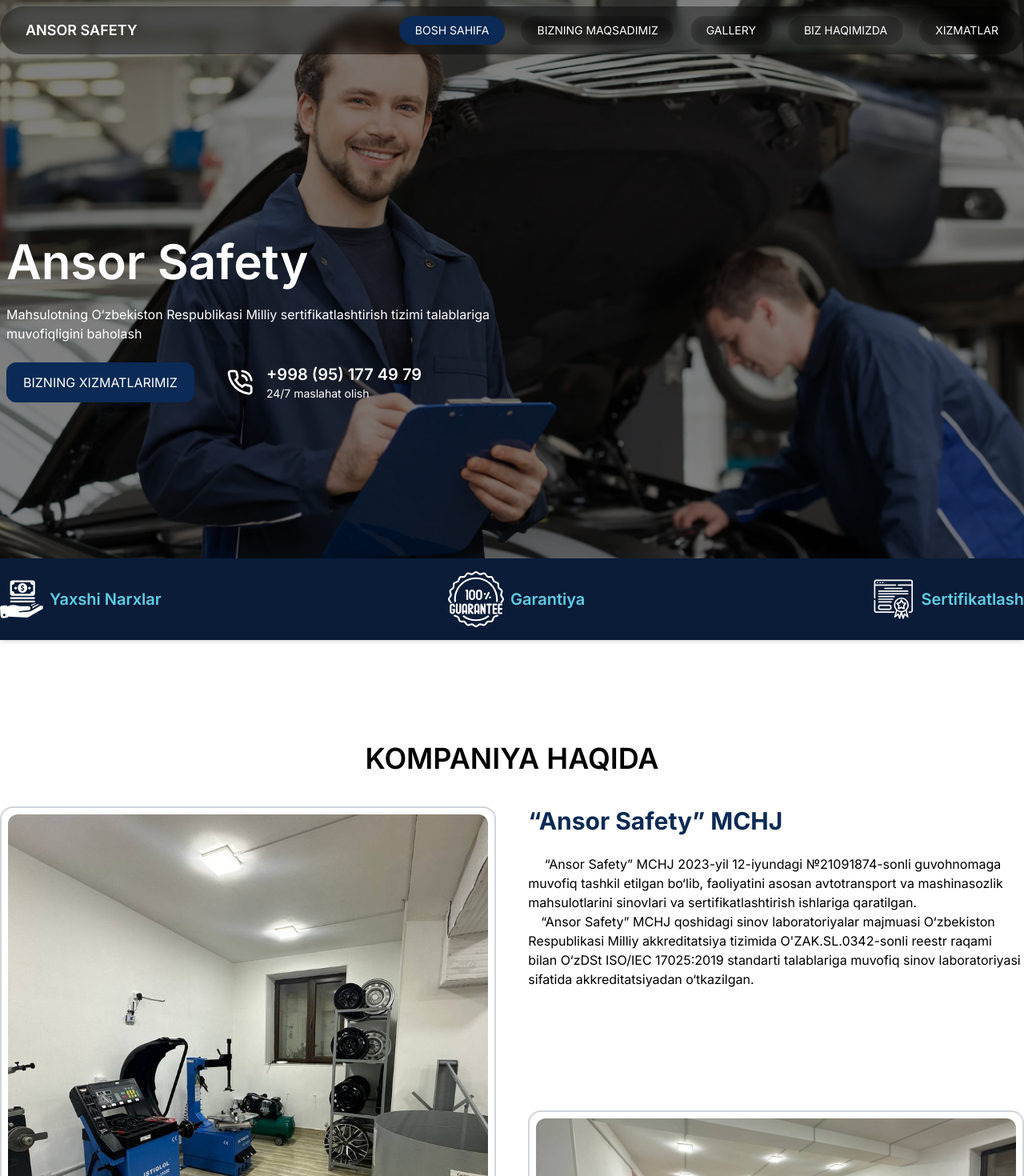
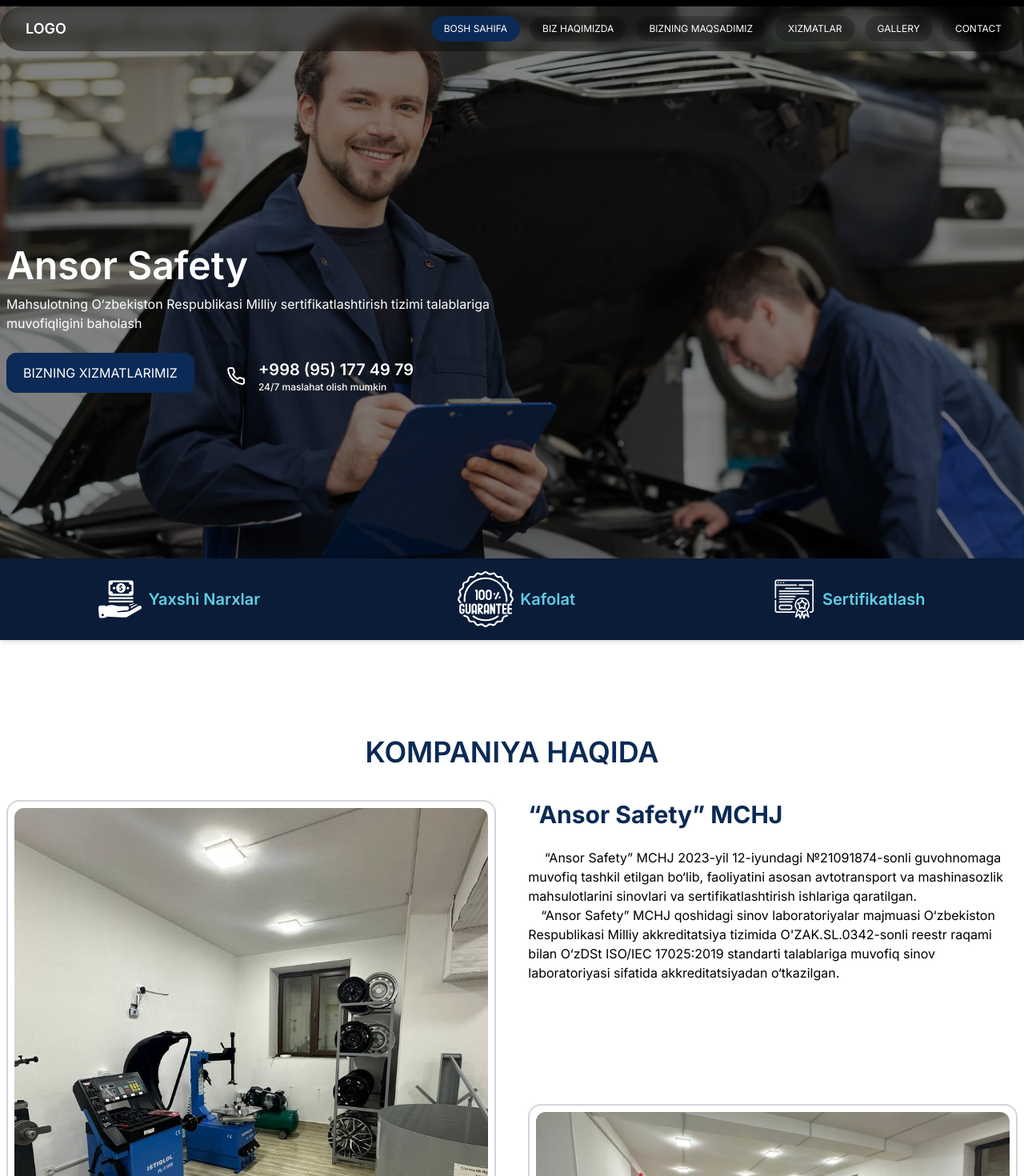
Before and after one commit to ergashev2000/ansor, a Next.js app: page / in a window 1280 px wide. Shown: the top 1470 px of the page at 80% size. Built offline with nearby package versions, Linux system fonts and the light colour scheme.

Commit message:
feat: map section

```diff
--- a/src/app/page.tsx
+++ b/src/app/page.tsx
@@ -6,6 +6,7 @@
 import Goal from "@/components/Goal";
 import Services from "@/components/Services";
 import React from "react";
+import Map from "@/components/Map";
 
 export default function page() {
   return (
@@ -17,6 +18,7 @@
       <Services />
       <Gallery />
       <Contact />
+      <Map />
     </main>
   );
 }
--- a/src/components/About.tsx
+++ b/src/components/About.tsx
@@ -7,9 +7,9 @@
 export default function About() {
   return (
     <section id="about">
-      <div className="container mx-auto py-10 lg:py-14 mt-8">
+      <div className="container mx-auto py-10 px-2 lg:pb-14 lg:pt-20">
         <div>
-          <h2 className="text-2xl lg:text-4xl font-semibold text-center py-10">
+          <h2 className="text-2xl lg:text-4xl font-semibold text-center py-10 text-primary">
             KOMPANIYA HAQIDA
           </h2>
         </div>
@@ -29,13 +29,13 @@
               <h2 className="text-3xl 2x:text-4xl font-bold text-primary">
                 “Ansor Safety” MCHJ
               </h2>
-              <p className=" pt-6">
+              <p className="pt-6 2xl:text-lg">
                 &emsp; “Ansor Safety” MCHJ 2023-yil 12-iyundagi №21091874-sonli
                 guvohnomaga muvofiq tashkil etilgan bo‘lib, faoliyatini asosan
                 avtotransport va mashinasozlik mahsulotlarini sinovlari va
                 sertifikatlashtirish ishlariga qaratilgan.
               </p>
-              <p>
+              <p className="2xl:text-lg">
                 &emsp;“Ansor Safety” MCHJ qoshidagi sinov laboratoriyalar
                 majmuasi O‘zbekiston Respublikasi Milliy akkreditatsiya tizimida
                 O&apos;ZAK.SL.0342-sonli reestr raqami bilan O‘zDSt ISO/IEC
@@ -44,7 +44,7 @@
               </p>
             </div>
 
-            <div className="lg:block hidden xl:h-[320px] 2xl:h-[350px] border-2 border-gray-300 p-2 rounded-2xl">
+            <div className="lg:block hidden xl:h-[320px] 2xl:h-[350px] border-2 border-gray-300 p-2 rounded-2xl text-lg">
               <Image
                 src={Img2}
                 alt="Ansor Safety"
--- a/src/components/Gallery.tsx
+++ b/src/components/Gallery.tsx
@@ -48,9 +48,9 @@
 
   return (
     <section id="gallery">
-      <div className="container mx-auto py-10 lg:py-20">
-        <div className="py-5">
-          <h2 className="text-4xl font-semibold text-center uppercase">
+      <div className="container mx-auto px-2 pt-10 pb-16 lg:py-20">
+        <div className="py-8">
+          <h2 className="text-4xl font-semibold text-center uppercase text-primary">
             Gallery
           </h2>
         </div>
--- a/src/components/Goal.tsx
+++ b/src/components/Goal.tsx
@@ -43,9 +43,9 @@
 export default function Goal() {
   return (
     <section className="py-14" id="goal">
-      <div className="container mx-auto">
+      <div className="container mx-auto px-2 py-5">
         <div className="pb-14 space-y-4 text-center mx-auto">
-          <h2 className=" text-2xl lg:text-4xl font-semibold uppercase text-center">
+          <h2 className=" text-2xl lg:text-4xl font-semibold uppercase text-center text-primary">
             ASOSIY MAQSADIMIZ
           </h2>
           <p>
--- a/src/components/Hero.tsx
+++ b/src/components/Hero.tsx
@@ -6,80 +6,66 @@
 import Certificate from "@/assets/images/certificate.svg";
 
 import "animate.css";
+import { Phone } from "lucide-react";
 
+const list = [
+  {
+    id: 1,
+    title: "Yaxshi Narxlar",
+    icon: <Money />,
+  },
+  {
+    id: 2,
+    title: "Kafolat",
+    icon: <Guarantee />,
+  },
+  {
+    id: 3,
+    title: "Sertifikatlash",
+    icon: <Certificate />,
+  },
+];
 
 export default function Hero() {
   return (
     <section className="hero_bg_img h-screen w-full flex items-center relative">
       <div className="w-full h-fit bg-[#0A1C37] py-2 shadow-md absolute bottom-0 left-1/2 -translate-x-1/2">
-        <div className="container mx-auto flex items-center justify-between py-2 text-white max-lg:hidden">
-          <div className="flex items-center gap-2">
-            <span className="">
-              <Money />
-            </span>
-            <div className="">
+        <ul className="container mx-auto flex items-center justify-around py-2 text-white max-lg:hidden">
+          {list.map(item => (
+            <li className="flex items-center gap-2" key={item.id}>
+              <span>{item.icon}</span>
+              <div>
                 <h3 className="font-semibold text-xl text-secondly">
-                Yaxshi Narxlar
+                  {item.title}
                 </h3>
               </div>
-          </div>
-          <div className="flex items-center gap-2">
-            <span className="">
-              <Guarantee />
-            </span>
-            <div className="">
-              <h3 className="font-semibold text-xl text-secondly">Garantiya</h3>
-            </div>
-          </div>
-          <div className="flex items-center gap-2">
-            <span className="">
-              <Certificate />
-            </span>
-            <div className="">
-              <h3 className="font-semibold text-xl text-secondly">
-                Sertifikatlash
-              </h3>
-            </div>
-          </div>
-        </div>
+            </li>
+          ))}
+        </ul>
       </div>
 
       <div className="flex items-center container mx-auto ">
         <div className="w-full xl:w-1/2 text-white space-x-2 xl:space-y-6 z-10 animate__fadeInUp">
-          <h1 className="text-3xl xl:text-6xl font-semibold pl-2">
+          <div className="space-y-3 px-2">
+            <h1 className="text-3xl xl:text-5xl 2xl:text-6xl font-semibold">
               Ansor Safety
             </h1>
-          <p>
+            <p className="max-lg:text-lg">
               Mahsulotning O‘zbekiston Respublikasi Milliy sertifikatlashtirish
               tizimi talablariga muvofiqligini baholash
             </p>
+          </div>
 
-          <div className="flex items-center gap-10 max-lg:flex-col max-lg:items-start max-lg:gap-2 max-lg:pt-5">
+          <div className="flex items-center gap-10 max-lg:flex-col max-lg:items-start max-lg:gap-2 max-lg:pt-10">
             <Link
               href={"tel:+998951774979"}
-              className=" py-2 px-4  xl:py-3 xl:px-5 whitespace-nowrap rounded-xl bg-primary text-white uppercase hover:bg-[#273f60] border border-primary transition-all duration-300 max-lg:text-sm"
+              className=" py-4 px-6 xl:py-3 xl:px-5 whitespace-nowrap rounded-xl bg-primary text-white uppercase hover:bg-[#273f60] border border-primary transition-all duration-300 max-lg:text-sm"
             >
               Bizning xizmatlarimiz
             </Link>
-            <div className="">
-              <div className="flex items-center gap-4 text-white">
+            <div className="flex items-center gap-4 text-white pt-2">
               <span>
-                  <svg
-                    xmlns="http://www.w3.org/2000/svg"
-                    width="34"
-                    height="34"
-                    viewBox="0 0 24 24"
-                    fill="none"
-                    stroke="currentColor"
-                    strokeWidth="2"
-                    strokeLinecap="round"
-                    strokeLinejoin="round"
-                    className="lucide lucide-phone-call"
-                  >
-                    <path d="M22 16.92v3a2 2 0 0 1-2.18 2 19.79 19.79 0 0 1-8.63-3.07 19.5 19.5 0 0 1-6-6 19.79 19.79 0 0 1-3.07-8.67A2 2 0 0 1 4.11 2h3a2 2 0 0 1 2 1.72 12.84 12.84 0 0 0 .7 2.81 2 2 0 0 1-.45 2.11L8.09 9.91a16 16 0 0 0 6 6l1.27-1.27a2 2 0 0 1 2.11-.45 12.84 12.84 0 0 0 2.81.7A2 2 0 0 1 22 16.92z" />
-                    <path d="M14.05 2a9 9 0 0 1 8 7.94" />
-                    <path d="M14.05 6A5 5 0 0 1 18 10" />
-                  </svg>
+                <Phone />
               </span>
               <div>
                 <Link href={"tel:+998951774979"}>
@@ -87,8 +73,9 @@
                     +998 (95) 177 49 79
                   </div>
                 </Link>
-                  <p className="text-sm">24/7 maslahat olish</p>
-                </div>
+                <p className="text-xs font-medium">
+                  24/7 maslahat olish mumkin
+                </p>
               </div>
             </div>
           </div>
--- a/src/components/Navbar.tsx
+++ b/src/components/Navbar.tsx
@@ -12,9 +12,19 @@
     slug: "/",
   },
   {
+    id: 2,
+    title: "Biz haqimizda",
+    slug: "#about",
+  },
+  {
     id: 5,
     title: "BIZNING MAQSADIMIZ",
     slug: "#goal",
+  },
+  {
+    id: 6,
+    title: "Xizmatlar",
+    slug: "#services",
   },
   {
     id: 10,
@@ -22,14 +32,9 @@
     slug: "#gallery",
   },
   {
-    id: 2,
-    title: "Biz haqimizda",
-    slug: "#about",
-  },
-  {
-    id: 6,
-    title: "Xizmatlar",
-    slug: "#services",
+    id: 11,
+    title: "Contact",
+    slug: "#contact",
   },
 ];
 
@@ -44,22 +49,24 @@
 
   return (
     <header className="container mx-auto fixed top-0 left-1/2 -translate-x-1/2 z-50 w-full">
-      <div className="">
-        <div className="backdrop-blur bg-black/40 filter w-full flex justify-between items-center rounded-sm lg:rounded-full p-3 lg:mt-2">
+      <div className="relative">
+        <div className="backdrop-blur bg-black/40 filter w-full flex justify-between items-center rounded-sm lg:rounded-full p-3 lg:mt-2 max-lg:py-5">
           <Link href={"/"}>
             <span className="text-lg font-semibold text-white uppercase pl-2 lg:pl-5">
-              Ansor Safety
+              LOGO
             </span>
           </Link>
           <nav className="max-lg:hidden">
-            <ul className="text-sm uppercase flex items-center gap-5 text-white">
+            <ul className="text-sm uppercase flex items-center gap-3 2xl:gap-5 text-white">
               {menus.map(menu => (
                 <li key={menu.id}>
                   <Link href={menu.slug}>
                     <div
-                      className={`hover:bg-white/20 backdrop-blur px-5 py-2 rounded-full transition-all duration-300 ${
+                      className={`hover:bg-white/20 backdrop-blur xl:text-xs 2xl:text-base px-4 py-2 rounded-full transition-all duration-300 ${
                         pathname === menu.slug
-                      ? "bg-primary hover:bg-primary hover:opacity-70" : "" }`}
+                          ? "bg-primary hover:bg-primary hover:opacity-70"
+                          : ""
+                      }`}
                     >
                       {menu.title}
                     </div>
@@ -69,21 +76,20 @@
             </ul>
           </nav>
         </div>
-      </div>
         <nav className="">
           <button
-          className="absolute right-2 top-2 text-white lg:hidden"
+            className="absolute right-2 top-1/2 -translate-y-1/2 text-white lg:hidden"
             onClick={handleOpenMenu}
           >
             <Menu size={44} />
           </button>
           <ul
             className={`uppercase flex-col flex justify-center transition-all duration-500 items-center gap-5 text-2xl text-center h-screen w-full bg-black text-white absolute top-0 left-0 pt-10 ${
-            !isOpen ? "top-auto bottom-full" : "top-0"
+              !isOpen ? "-translate-y-full" : "-translate-y-0"
             }`}
           >
             <button
-            className="rounded-full flex justify-center items-center text-white absolute right-5 top-5"
+              className="rounded-full flex justify-center items-center text-white absolute right-2 top-2"
               onClick={handleOpenMenu}
             >
               <X size={50} />
@@ -101,6 +107,7 @@
             ))}
           </ul>
         </nav>
+      </div>
     </header>
   );
 }
--- a/src/components/Services.tsx
+++ b/src/components/Services.tsx
@@ -6,7 +6,7 @@
 export default function Services() {
   return (
     <section id="services">
-      <div className="container mx-auto py-14">
+      <div className="container mx-auto py-14 px-2">
         <div className="py-8 text-center">
           <h2 className=" uppercase text-2xl lg:text-4xl font-semibold">
             Bizning xizmatlarimiz
@@ -16,7 +16,7 @@
           </p>
         </div>
         <div className="flex gap-10 justify-evenly pt-5 max-lg:flex-col">
-          <div className="flex justify-center flex-col items-center gap-5 lg:w-1/3">
+          <div className="flex justify-center flex-col items-center gap-5 lg:w-1/2 border border-gray-300 rounded-lg  py-5 px-2">
             <div className="w-36 h-36 rounded-full flex justify-center items-center bg-primary bg-opacity-50 shadow-lg">
               <Certificate />
             </div>
@@ -25,7 +25,7 @@
               muvofiqligini tasdiqlash
             </p>
           </div>
-          <div className="flex justify-center flex-col items-center gap-2 lg:w-1/3">
+          <div className="flex justify-center flex-col items-center gap-2 lg:w-1/2 border border-gray-300 rounded-lg py-5 px-2">
             <div className="w-36 h-36 rounded-full flex justify-center items-center bg-secondly bg-opacity-50 shadow-lg">
               <Consulting />
             </div>
```
Also changed, not shown: src/app/globals.css (+9 -0 lines), src/components/Certifications.tsx (+4 -4 lines), src/components/Map.tsx (added, +20 -0 lines). Lines whose indentation alone changed are shown as unchanged.
